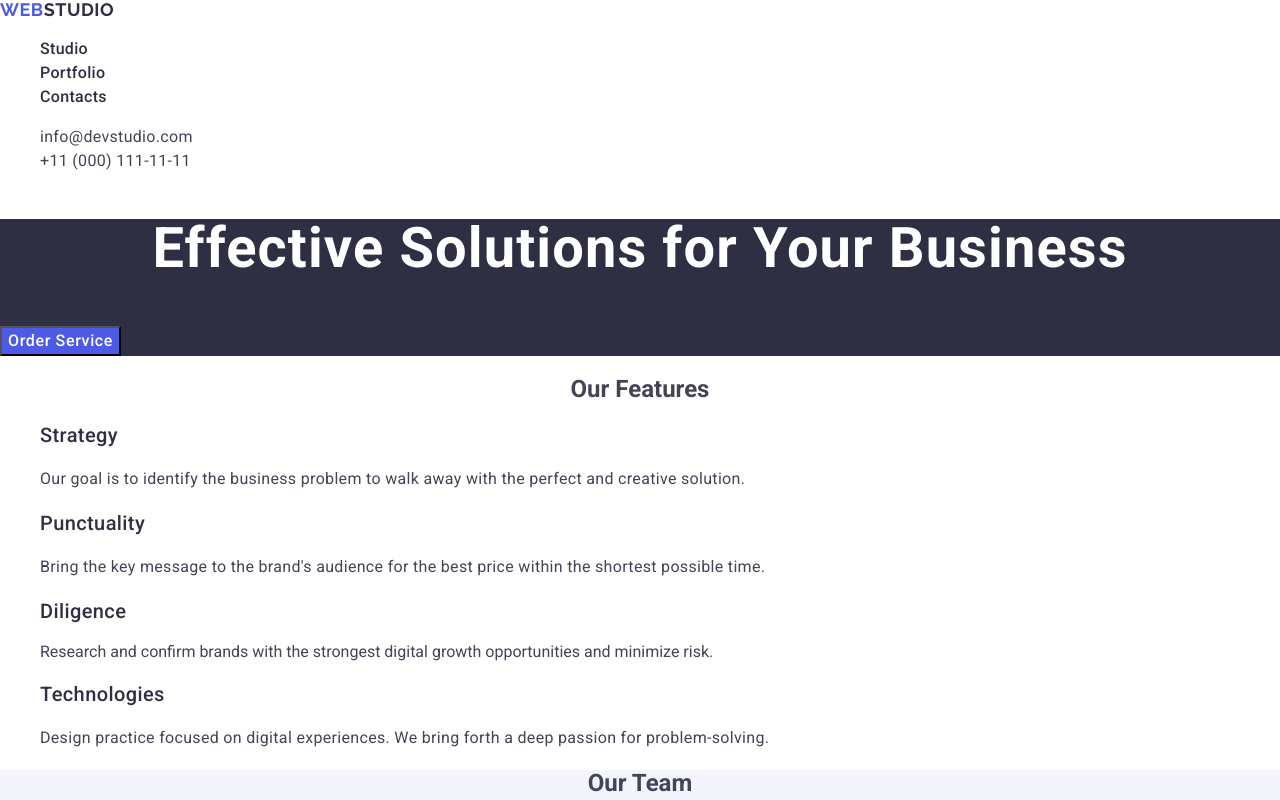
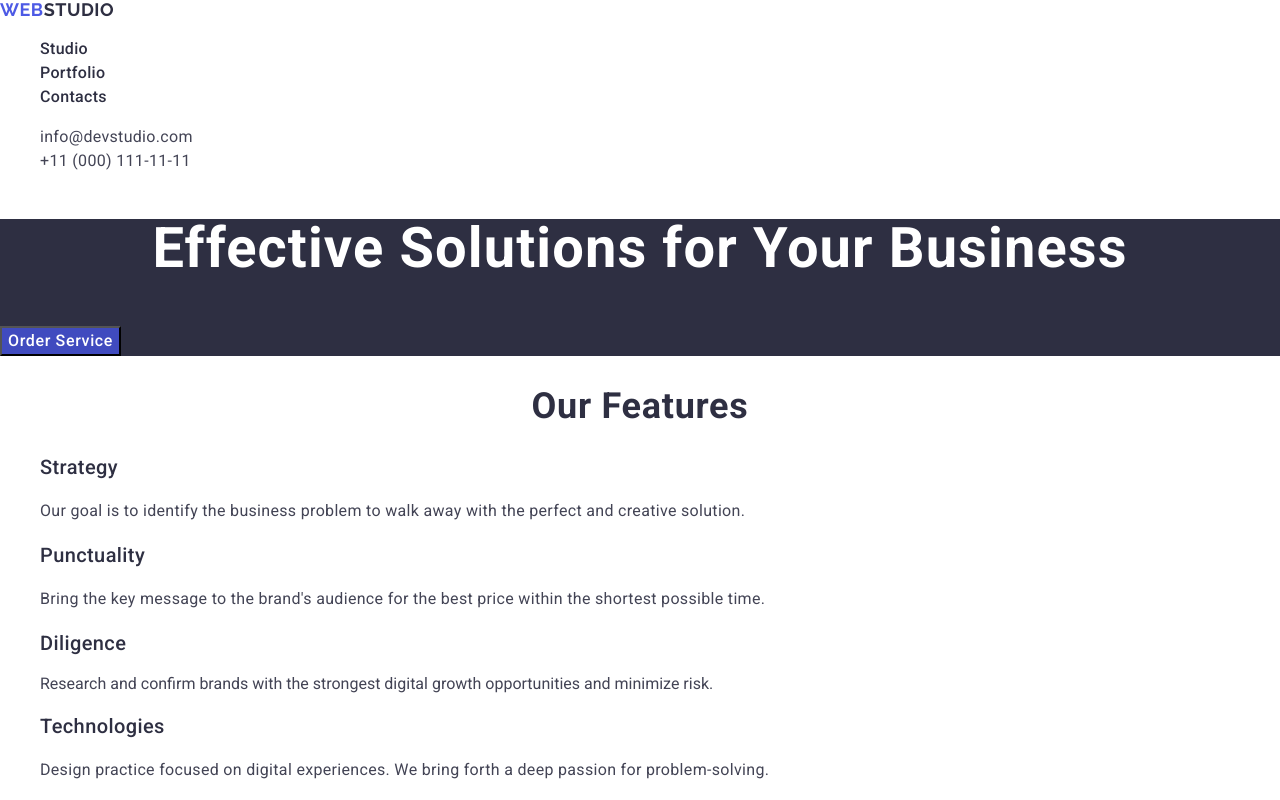
Before and after one commit to lorabucko/goit-markup-hw-02, a plain HTML site: page index.html in a window 1280 px wide. Both pictures are taken after a click on the button "Order Service". Shown: the top 800 px of the page. Drawn offline with nearby package versions, Linux system fonts and the light colour scheme.

Commit message:
adress and button fixed

```diff
--- a/css/styles.css
+++ b/css/styles.css
@@ -58,9 +58,9 @@ ul, ol {
     color: var(--navy-blue);}
 .header-nav a:hover, .header-nav a:focus {color: var(--ocean);}
 
+address {font-style: normal;}
 .contacts a{
 font-family: var(--font-family);
-font-style: normal;
 /* line-height: 24px; */
 line-height: 1.5;
 letter-spacing: 0.02em;
@@ -92,9 +92,9 @@ body h2 {text-align: center ;}
     cursor: pointer;
     background-color: var(--iris);
 }
-.hero-button:hover {background-color: var(--ocean);}
+.hero-button:hover, .hero-button:focus{background-color: var(--ocean);}
 
-.sections-title {
+.section-title {
     font-weight: 700;
     font-size: 36px;
     line-height: 1.11111;
```
